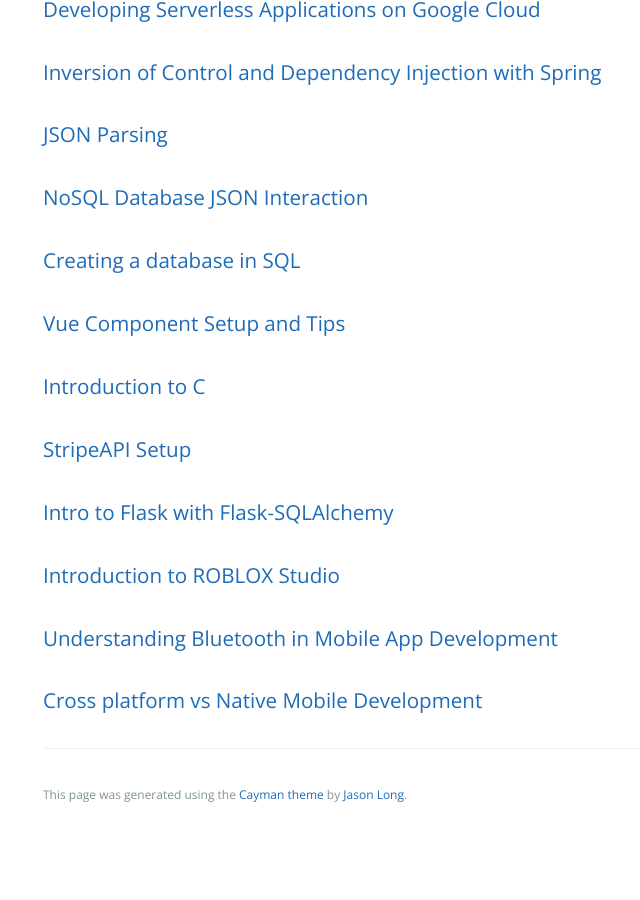
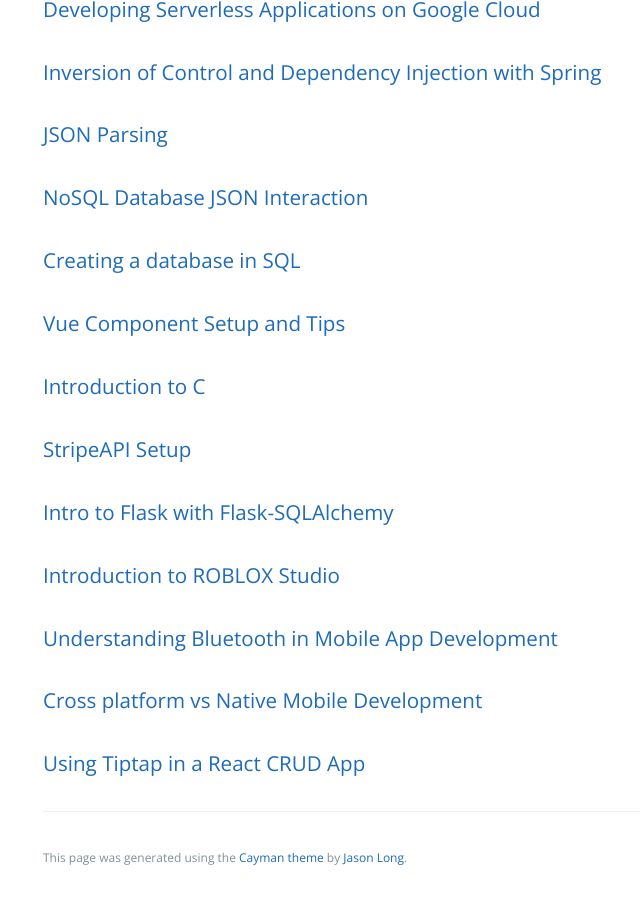
Before and after one commit to learning-software-engineering/learning-software-engineering.github.io, a Jekyll site: the page built from Topics/Tech_Stacks.md, in a window 1280 px wide and 900 px high, scrolled down 5321 px. Shown: the whole window, without its empty margins (181-821 px from the left). Built offline with Jekyll 4.4.1, drawn with Linux system fonts in a browser that asks for light colours; our own code applies the rules of GitHub Pages for plain Markdown files; before the commit the page ends 6158 px from its top, so only the background shows below that.

Commit message:
Update Tech_Stacks.md

```diff
--- a/Topics/Tech_Stacks.md
+++ b/Topics/Tech_Stacks.md
@@ -178,5 +178,6 @@
 
 ### [Understanding Bluetooth in Mobile App Development](./Tech_Stacks/Bluetooth.md)
 
+### [Cross platform vs Native Mobile Development](./Tech_Stacks/Mobile_Development/content.md)
 
-### [Cross platform vs Native Mobile Development](./Tech_Stacks/Mobile_Development/content.md)
+### [Using Tiptap in a React CRUD App](./Tech_Stacks/Tiptap/Tiptap.md)
```
